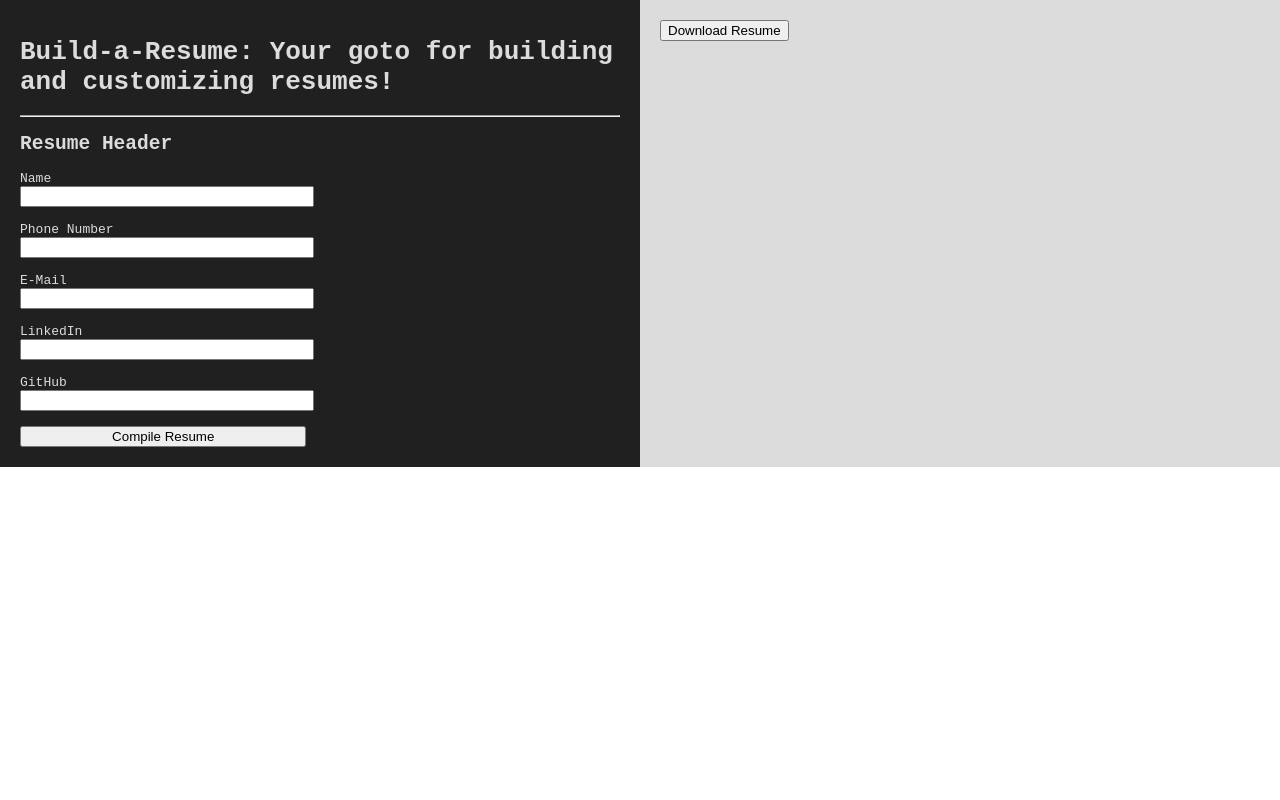
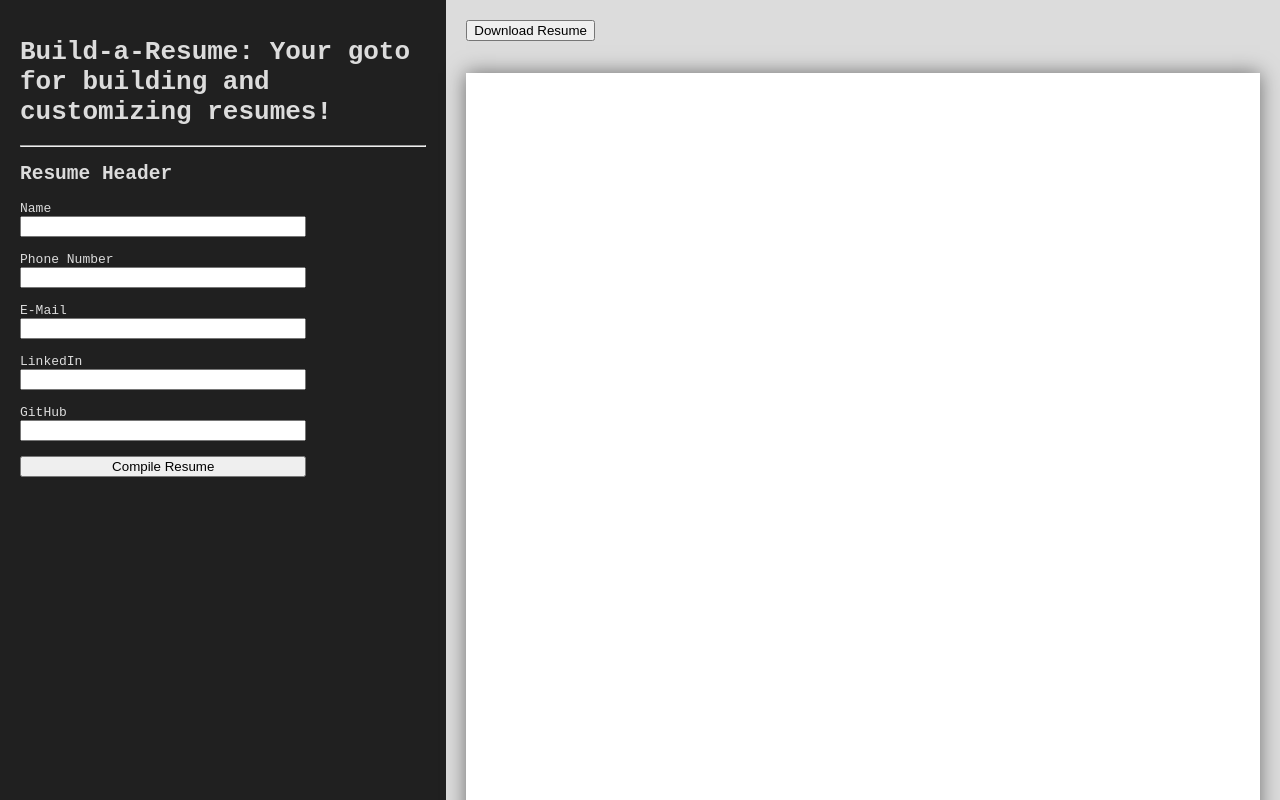
Before and after one commit to stelleron/resume-builder, a React (Vite) app in the folder frontend/: page / in a window 1280 px wide. Shown: the top 800 px of the page. Built offline with nearby package versions, Linux system fonts and the light colour scheme.

Commit message:
Added page preview

```diff
--- a/frontend/src/App.css
+++ b/frontend/src/App.css
@@ -34,3 +34,59 @@ body {
   background-color: rgb(220, 220, 220);;
   color: #202020;
 }
+
+:root {
+  --bleeding: 0.5cm;
+  --margin: 1cm;
+}
+
+@page {
+  size: A4;
+  margin: 0;
+}
+* {
+  box-sizing: border-box;
+}
+
+body {
+  margin: 0 auto;
+  padding: 0;
+  background: rgb(204, 204, 204);
+  display: flex;
+  flex-direction: column;
+}
+
+#resume-page {
+  display: inline-block;
+  position: relative;
+  height: 297mm;
+  width: 210mm;
+  font-size: 12pt;
+  margin: 2em auto;
+  padding: calc(var(--bleeding) + var(--margin));
+  box-shadow: 0 0 0.5cm rgba(0, 0, 0, 0.5);
+  background: white;
+}
+
+
+@media screen {
+  .page::after {
+    position: absolute;
+    content: '';
+    top: 0;
+    left: 0;
+    width: calc(100% - var(--bleeding) * 2);
+    height: calc(100% - var(--bleeding) * 2);
+    margin: var(--bleeding);
+    outline: thin dashed black;
+    pointer-events: none;
+    z-index: 9999;
+  }
+}
+
+@media print {
+  .page {
+    margin: 0;
+    overflow: hidden;
+  }
+}
```
